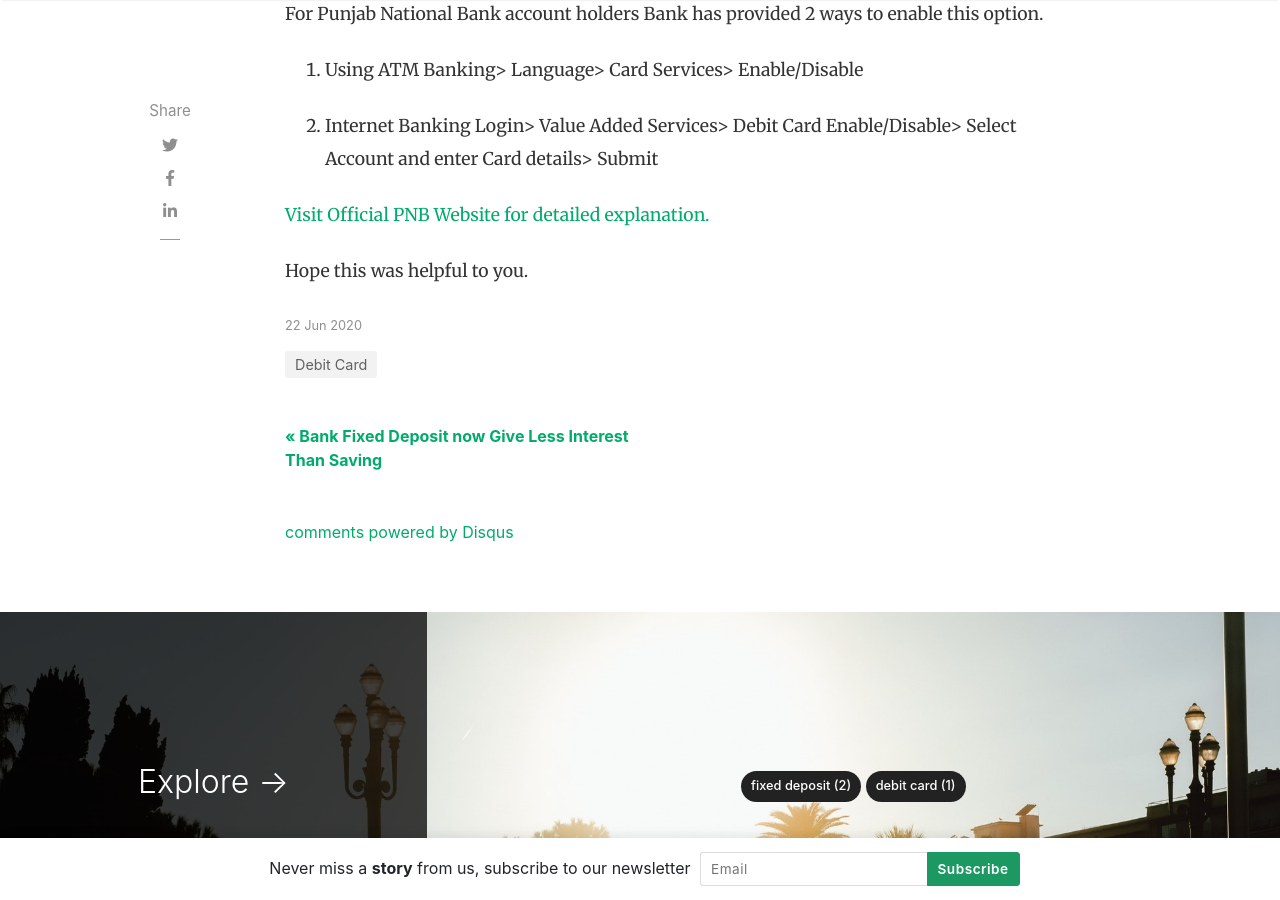
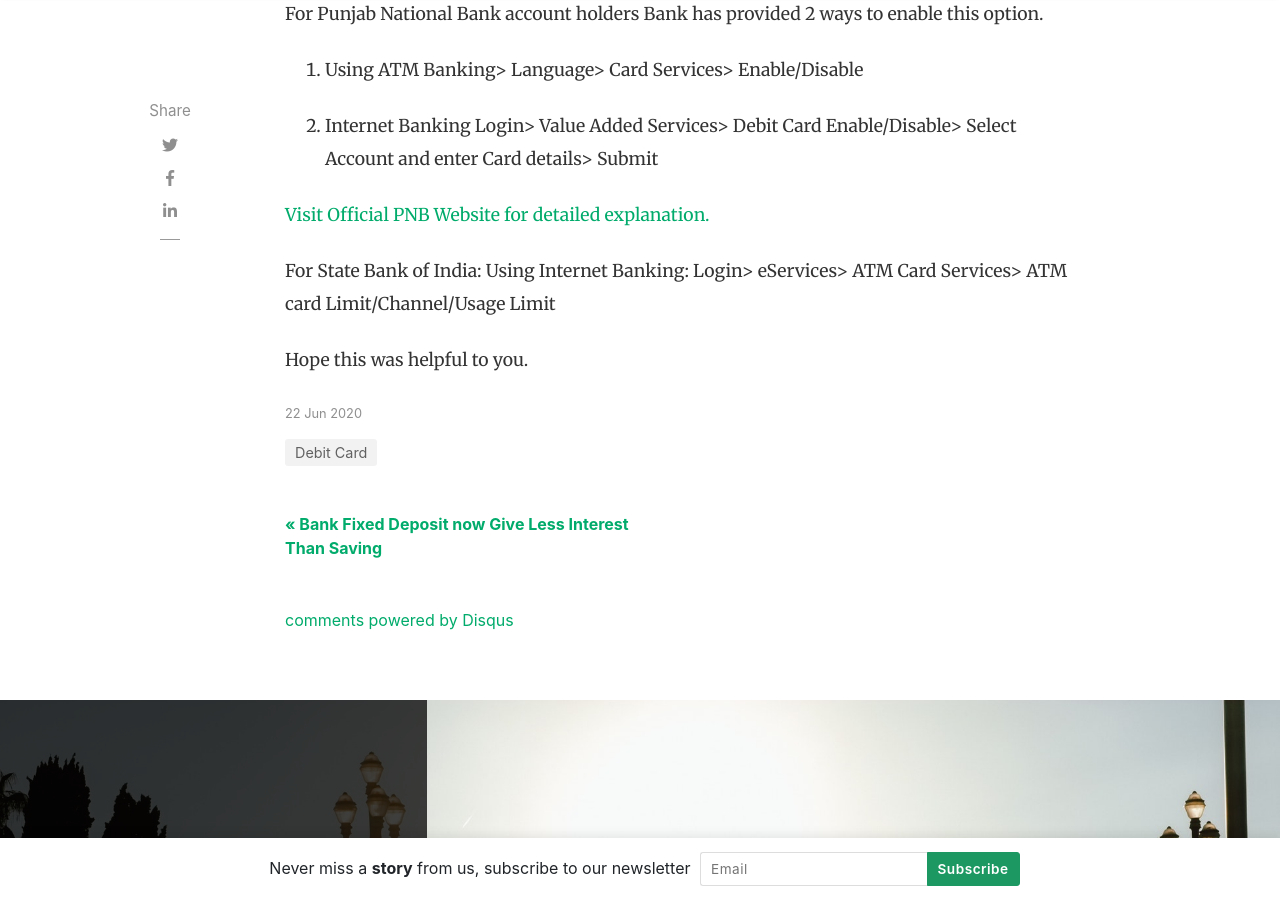
Before and after one commit to rdmmehta/batz, a Jekyll site: the page built from _posts/2020-06-22-debit-card-online-transaction-disabled.md, in a window 1280 px wide and 900 px high, scrolled down 1239 px. Built offline with Jekyll 4.4.1, drawn with Linux system fonts in a browser that asks for light colours; nearby versions of some CDN libraries; comment, search, counter and statistics services are not loaded.

Commit message:
Update 2020-06-22-debit-card-online-transaction-disabled.md

```diff
--- a/_posts/2020-06-22-debit-card-online-transaction-disabled.md
+++ b/_posts/2020-06-22-debit-card-online-transaction-disabled.md
@@ -26,4 +26,8 @@
 
 <a href="https://www.pnbindia.in/Debit-Card-Trans-Enable-Disable.html">Visit Official PNB Website for detailed explanation.</a>
 
+For State Bank of India:
+  Using Internet Banking:
+    Login> eServices> ATM Card Services> ATM card Limit/Channel/Usage Limit
+
 Hope this was helpful to you.
```
